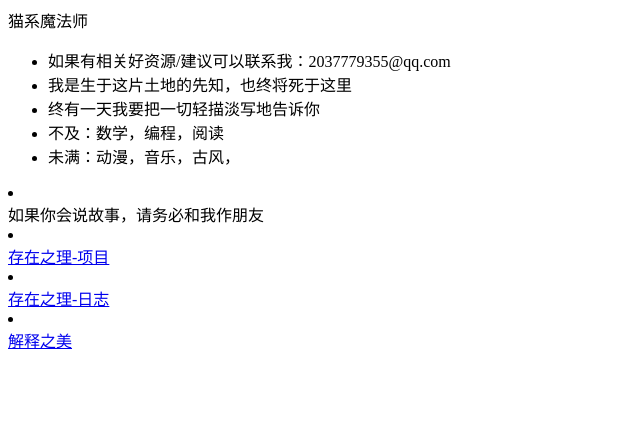
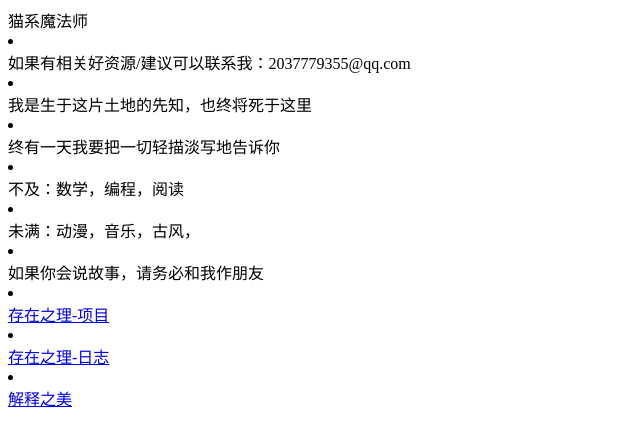
Before and after one commit to musaly/a, a plain HTML site: page index.html in a window 1280 px wide. Shown: the whole page, without its empty margins (0-640 px from the left). Drawn offline with Linux system fonts and the light colour scheme.

Commit message:
Update index.html

```diff
--- a/index.html
+++ b/index.html
@@ -1,5 +1,6 @@
-<html xmlns="http://www.w3.org/1999/xhtml"><!--This file has been created with toxhtml.xsl--><head><meta content="text/html; charset=UTF-8" http-equiv="Content-Type" /><title>17号缪斯</title>猫系魔法师
-	</head><body><div class="basetop"></div><div class="basetext" id="base"><ul>
+<title>17号缪斯</title>猫系魔法师
+
+
 	<li class="basic" id="1"><div class="nodecontent">如果有相关好资源/建议可以联系我：2037779355@qq.com</div></li>
 	<li class="basic" id="2"><div class="nodecontent">我是生于这片土地的先知，也终将死于这里</div>
 		<li class="basic" id="21"><div class="nodecontent">终有一天我要把一切轻描淡写地告诉你</div>
```
